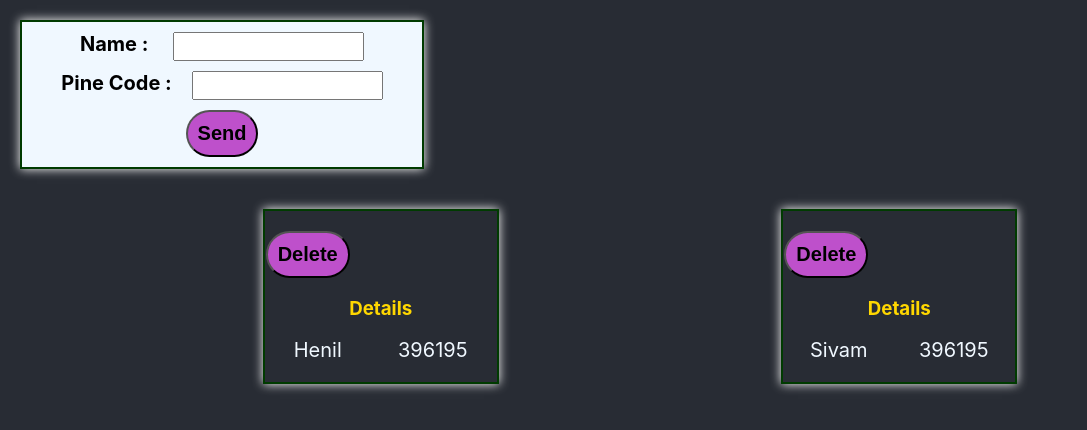
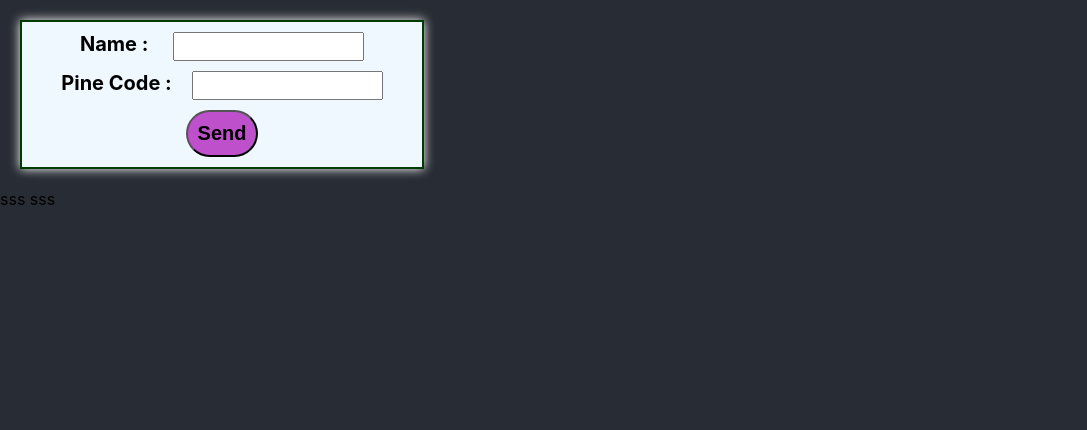
Before and after one commit to HENILCODES/Resume, a React (Create React App) app: page / in a window 1280 px wide. Shown: the top 430 px of the page, without its empty margins (0-1087 px from the left). Built offline with nearby package versions, Linux system fonts and the light colour scheme.

Commit message:
reducer create

```diff
--- a/src/App.js
+++ b/src/App.js
@@ -1,8 +1,10 @@
-import { Fragment, useState } from 'react';
+import { Fragment, useMemo, useState } from 'react';
 import './App.css';
 import AddSubscribe from './components/subscribe/AddSubscribe';
-import ShowSubcription from './components/subscribe/ShowSubcription';
-import deleteElContext from './components/deleteElContext';
+// import ShowSubcription from './components/subscribe/ShowSubcription';
+// import deleteElContext from './components/deleteElContext';
+// import Button from './components/templates/Button';
+import Paper from './Paper';
 function App() {
   let arrA = [
     {
@@ -21,22 +23,29 @@ function App() {
     setDatas([...Datas, data])
   }
 
-  let getDelet = (id) => {
-    let AfterDelete = Datas.filter((element, Arrindex) => {
-      return Arrindex !== id;
-    })
-    setDatas(AfterDelete);
-  }
+  // let getDelet = (id) => {
+  //   let AfterDelete = Datas.filter((element, Arrindex) => {
+  //     return Arrindex !== id;
+  //   })
+  //   setDatas(AfterDelete);
+  // }
+  // let [ss, ssSet] = useState(false);
+  // let SetSs = () => {
+  //   ssSet(true);
+  // }
+  console.log("App");
   return (
     <Fragment>
       <AddSubscribe onSave={saveHandler} />
-      <deleteElContext.Provider value={{deleteElContext:getDelet}}>
+      {/* <deleteElContext.Provider value={{deleteElContext:getDelet}}>
         <div className="f-w">
           {Datas.length === 0 ? <h1>No Data Found</h1> : Datas.map((element, index) => {
             return <ShowSubcription name={element.name} pincode={element.pincode} key={index} arrayId={index} />
           })}
         </div>
-      </deleteElContext.Provider>
+      </deleteElContext.Provider> */}
+      <Paper show={true} list={useMemo(()=>['sss sss'], [])} />
+      {/* <Button onClick={SetSs}> Click</Button> */}
     </Fragment>
   );
 }
--- /dev/null
+++ b/src/Paper.js
@@ -0,0 +1,11 @@
+import React, { useMemo } from 'react'
+function Paper(props) {
+    console.log("paper");
+    const listss = useMemo(()=>{console.log("D"); return props.list},[props.list]);
+    return (
+        <>
+            {props.show ? listss.map(item => item) : ''}
+        </>
+    )
+}
+export default React.memo(Paper)
--- a/src/components/templates/Button.js
+++ b/src/components/templates/Button.js
@@ -2,7 +2,6 @@ import './Button.css'
 import React from 'react'
 
 function Button(props) {
-    console.log("Button Click");
     return (
         <button className="button" type={props.type || 'button'} onClick={props.onClick} >{props.children}</button>
     )
--- a/src/index.js
+++ b/src/index.js
@@ -2,16 +2,16 @@ import React from 'react';
 import ReactDOM from 'react-dom/client';
 import './index.css';
 import App from './App';
-import reportWebVitals from './reportWebVitals';
-
+// import reportWebVitals from './reportWebVitals';
+//
 const root = ReactDOM.createRoot(document.getElementById('root'));
 root.render(
-  <React.StrictMode>
+  // <React.StrictMode>
     <App />
-  </React.StrictMode>
+  // </React.StrictMode>
 );
 
 // If you want to start measuring performance in your app, pass a function
 // to log results (for example: reportWebVitals(console.log))
 // or send to an analytics endpoint. Learn more: https://bit.ly/CRA-vitals
-reportWebVitals();
+// reportWebVitals();
```
Also changed, not shown: src/components/subscribe/AddSubscribe.js (line endings or trailing spaces).
